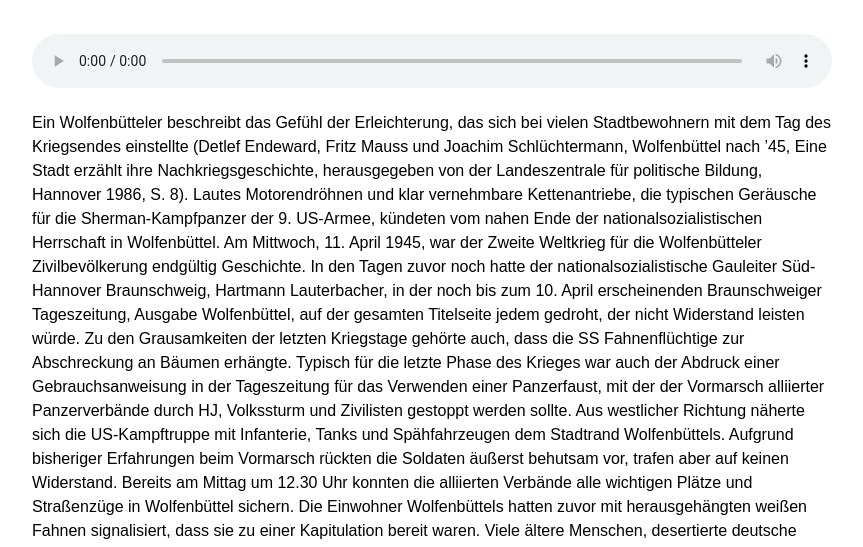
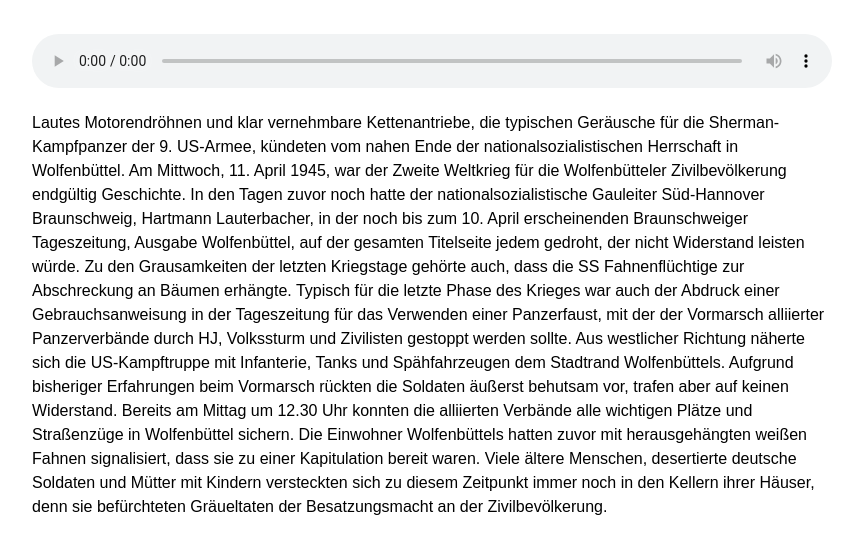
Before and after one commit to AusstellungMW/Tafel2DE, a plain HTML site: page index.html in a window 1280 px wide. Shown: the part 173-720 px from the top of the page, without its empty margins (208-1071 px from the left). Drawn offline with Linux system fonts and the light colour scheme.

Commit message:
Update index.html

```diff
--- a/index.html
+++ b/index.html
@@ -12,7 +12,7 @@
 
 »Die nächste Nacht bringt uns nach der tagelangen
 Anspannung ungestörten Schlaf.«
-
+<br>Ein Wolfenbütteler beschreibt das Gefühl der Erleichterung, das sich bei vielen Stadtbewohnern mit dem Tag des Kriegsendes einstellte (Detlef Endeward, Fritz Mauss und Joachim Schlüchtermann, Wolfenbüttel nach ’45, Eine Stadt erzählt ihre Nachkriegsgeschichte, herausgegeben von der Landeszentrale für politische Bildung, Hannover 1986, S. 8).
 </title>
 
     <style>
@@ -151,7 +151,7 @@ Anspannung ungestörten Schlaf.«
 
 
 
-Ein Wolfenbütteler beschreibt das Gefühl der Erleichterung, das sich bei vielen Stadtbewohnern mit dem Tag des Kriegsendes einstellte (Detlef Endeward, Fritz Mauss und Joachim Schlüchtermann, Wolfenbüttel nach ’45, Eine Stadt erzählt ihre Nachkriegsgeschichte, herausgegeben von der Landeszentrale für politische Bildung, Hannover 1986, S. 8).
+
 
 
 Lautes Motorendröhnen und klar vernehmbare Kettenantriebe, die typischen Geräusche für die Sherman-Kampfpanzer der 9. US-Armee, kündeten vom nahen Ende der nationalsozialistischen Herrschaft in Wolfenbüttel. Am Mittwoch, 11. April 1945, war der Zweite Weltkrieg für die Wolfenbütteler Zivilbevölkerung endgültig Geschichte.
```
